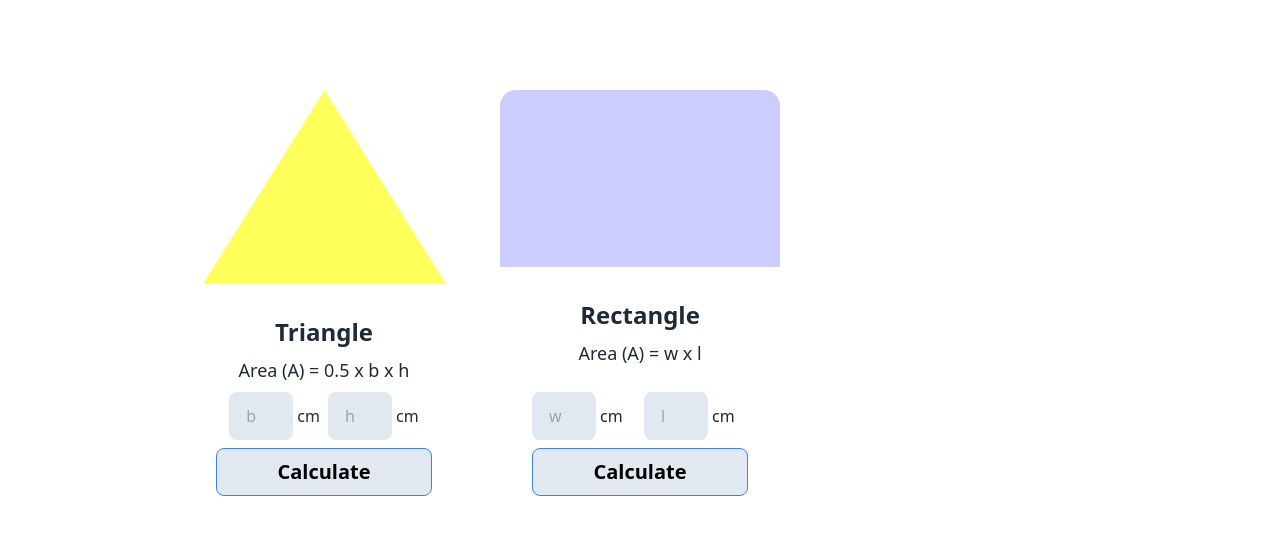
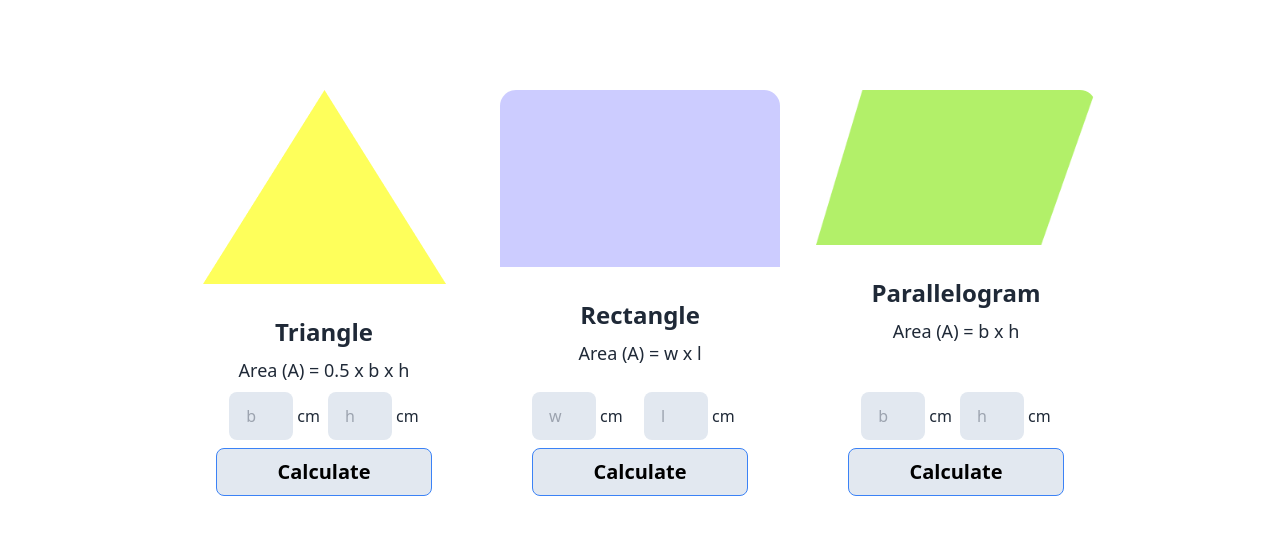
Before and after one commit to mostafizurrahman26/junior-developer-10, a plain HTML site: page index.html in a window 1280 px wide. Shown: the part 162-696 px from the top of the page. Drawn offline with nearby package versions, Linux system fonts and the light colour scheme.

Commit message:
Area of Parallelogram Card side added

```diff
--- a/index.html
+++ b/index.html
@@ -43,7 +43,8 @@
        </div>
    </div>
 
-                <!--Area of Rectangle Card side-->
+
+           <!--Area of Rectangle Card side-->
     <div class="card w-full  py-8 px-3 h-auto">
         <figure><img src="images/rectangle.png" alt="Triangle" /></figure>
             <div class="card-body">
@@ -58,6 +59,24 @@
         <button id="rectangle-btn" class="btn bg-slate-200 text-black w-full text-xl border-blue-500 normal-case ">Calculate</button>
      </div>
     </div>
+                <!--Area of Parallelogram Card side-->
+         <div class="card w-full  py-8 px-3 h-auto">
+            <figure><img src="images/parallelogram.png" alt="Triangle"></figure>
+                    <div class="card-body">
+                        <h2 id="title-parallelogram" class="card-title mx-auto font-bold text-2xl">Parallelogram</h2>
+                        <p class="text-center text-lg ">Area (A) = b x h</p>
+                          <div class="flex items-center mx-auto">
+                            <input id="base-parallelogram" type="text" placeholder="b" class="input w-16 max-w-xs bg-slate-200" />
+                            <p class="pl-1 pr-2">cm</p>
+                            <input id="height-parallelogram" type="text" placeholder="h" class="input w-16 max-w-xs bg-slate-200" />
+                            <p class="pl-1">cm</p>
+                        </div>
+                     <button id="parallelogram-btn" class="btn bg-slate-200
+             text-black w-full text-xl border-blue-500 normal-case">Calculate</button>
+        </div>
+    </div>
+
+
 </div>
 </section>
 </main>
```
